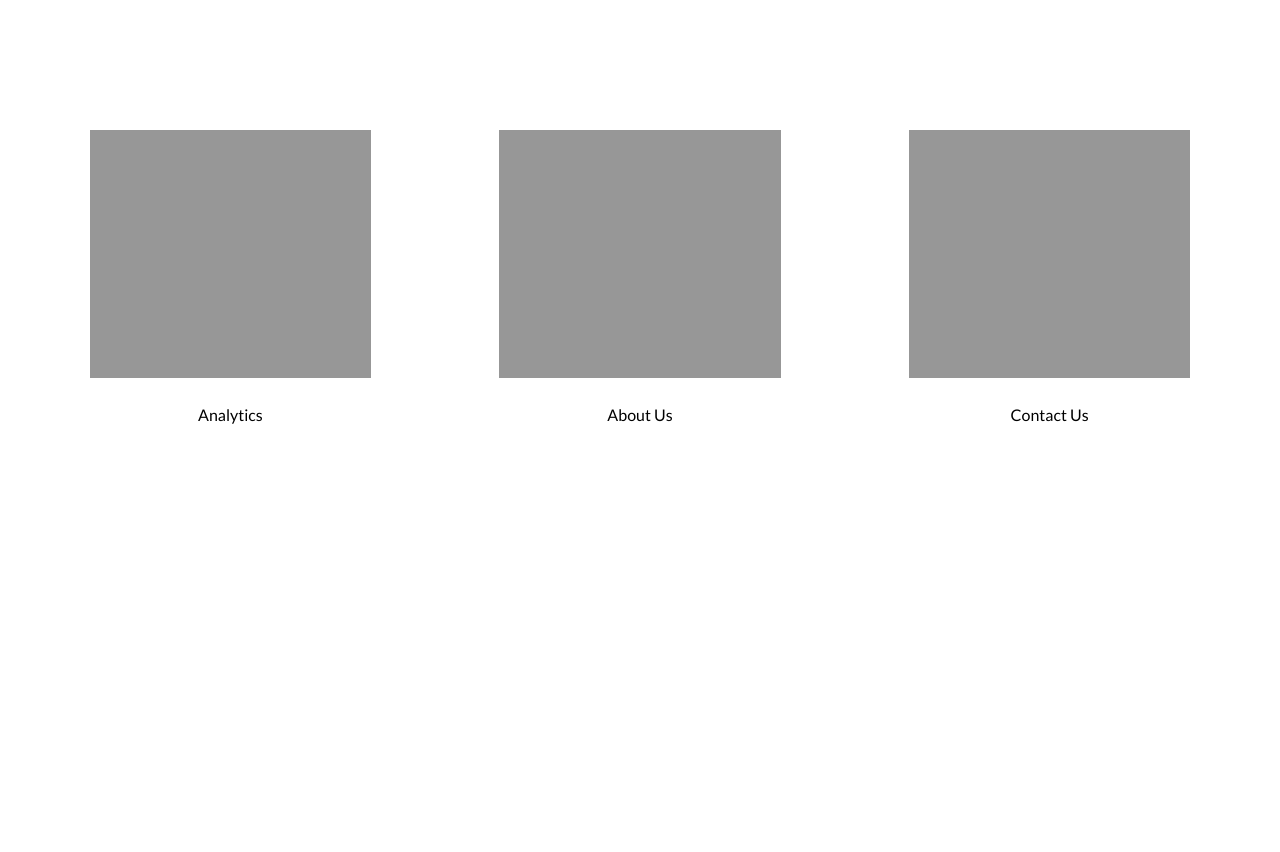
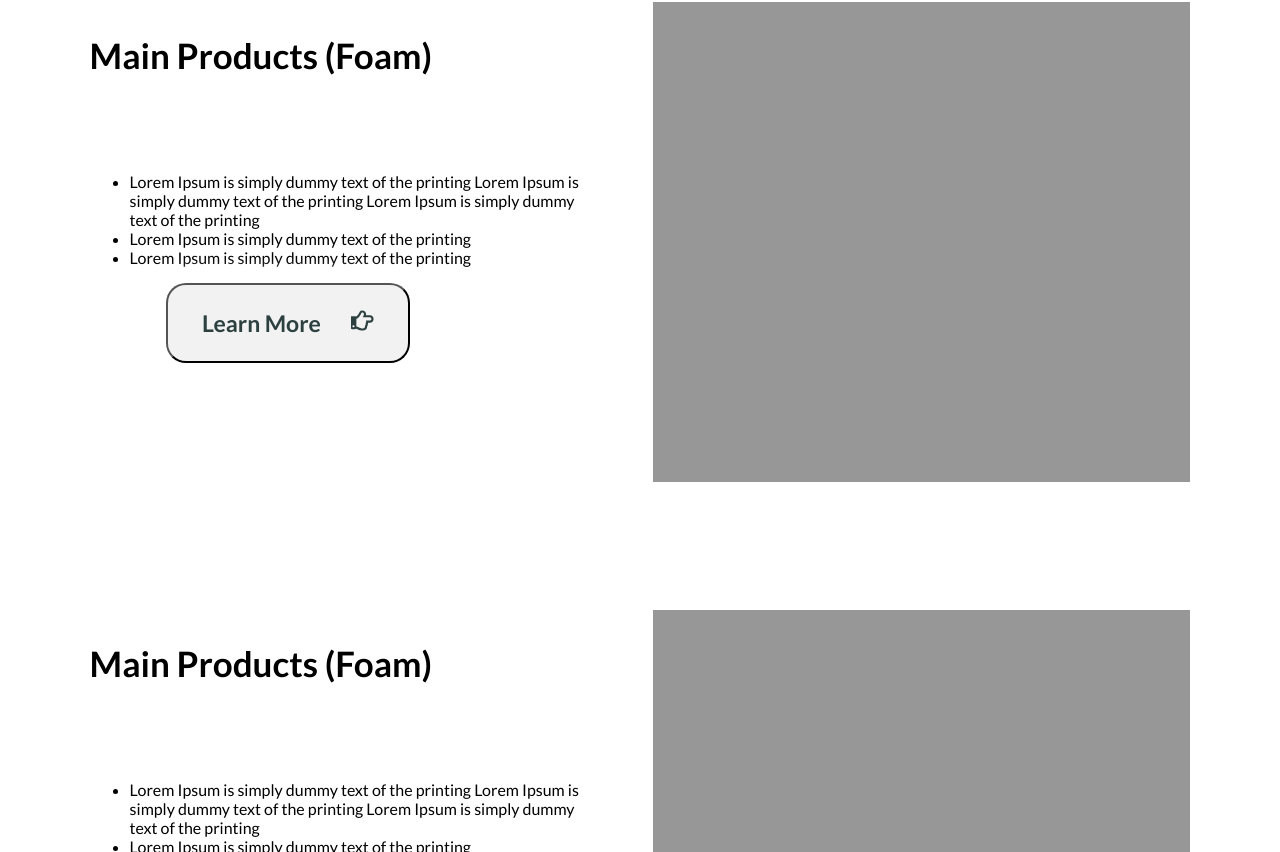
Before and after one commit to EbrahimGhanbari/cnergreen, a React (Create React App) app in the folder react-front-end/: page / in a window 1280 px wide. Shown: the part 1348-2200 px from the top of the page. Before the commit the page ends 1900 px from the top, so only its background shows below. Built offline with nearby package versions, Linux system fonts and the light colour scheme.

Commit message:
add new files

```diff
--- a/react-front-end/src/components/Main/Main.jsx
+++ b/react-front-end/src/components/Main/Main.jsx
@@ -3,7 +3,7 @@ import './Main.scss';
 
 import SectionOne from './SectionOne';
 import SectionGrid from './SectionGrid';
-import SectionContent from './SectionContent';
+import SectionDescrip from './SectionDescrip';
 
 function Main (props) {
 
@@ -25,7 +25,8 @@ function Main (props) {
     <div>
       <SectionOne />
       <SectionGrid gridInput = {gridInputTop} />
-      <SectionContent />
+      <SectionDescrip direction = {"left"}/>
+      <SectionDescrip direction = {"right"}/>
       <SectionGrid gridInput = {gridInputButtom} />
     </div>
   );
--- /dev/null
+++ b/react-front-end/src/components/Main/SectionDescrip.jsx
@@ -0,0 +1,34 @@
+import React from 'react';
+import './SectionDescrip.scss';
+import { FaRegHandPointRight } from 'react-icons/fa';
+
+
+
+function SectionContent ({}) {
+
+  return (
+    <div className="descripContainer">
+        <div className="descripTextContainer">
+            <div className="descripTextContainerTitle">
+                Main Products (Foam)
+            </div>
+            <div>
+              <ul>
+                <li>Lorem Ipsum is simply dummy text of the printing Lorem Ipsum is simply dummy text of the printing Lorem Ipsum is simply dummy text of the printing</li>
+                <li>Lorem Ipsum is simply dummy text of the printing</li>
+                <li>Lorem Ipsum is simply dummy text of the printing</li>
+              </ul>
+            </div>
+            <div>
+              <button className="learnMoreButtonWhite">Learn More <FaRegHandPointRight id="learnMoreIcon" /></button>
+            </div>
+        </div>
+        <div className="descripImg">
+
+        </div>
+    </div>
+  );
+
+}
+
+export default SectionContent;
--- /dev/null
+++ b/react-front-end/src/components/Main/SectionDescrip.scss
@@ -0,0 +1,28 @@
+@import '../../styles/variables.scss';
+
+
+.gridContainer{
+    padding-top: 16vh;
+    padding-bottom: 16vh;
+    padding-left: 7vw;
+    padding-right: 7vw;
+
+    display: flex;
+    flex-direction: row;
+    justify-content: space-between;
+}
+
+.imgGrid{
+    width: 22vw;
+    height: 31vh;
+    background-color: $base-color;
+}
+
+.gridItemText{
+    display: flex;
+    justify-content: center;
+    padding-top: 3.4vh;
+
+    font-family: $title-font;
+    font-weight: 400;
+}
--- a/react-front-end/src/components/Main/SectionGrid.scss
+++ b/react-front-end/src/components/Main/SectionGrid.scss
@@ -1,28 +1,59 @@
 @import '../../styles/variables.scss';
 
 
-.gridContainer{
-    padding-top: 16vh;
-    padding-bottom: 16vh;
+// .gridContainer{
+//     padding-top: 16vh;
+//     padding-bottom: 16vh;
+//     padding-left: 7vw;
+//     padding-right: 7vw;
+
+//     display: flex;
+//     flex-direction: row;
+//     justify-content: space-between;
+// }
+
+.descripImg{
+    width: 42vw;
+    height: 60vh;
+    background-color: $base-color;
+}
+.descripContainer{
     padding-left: 7vw;
     padding-right: 7vw;
+    padding-bottom: 16vh;
 
     display: flex;
     flex-direction: row;
     justify-content: space-between;
+
 }
 
-.imgGrid{
-    width: 22vw;
-    height: 31vh;
-    background-color: $base-color;
+.descripTextContainer{
+    padding-top: 4vh;
+    padding-bottom: 12vh;
+    width: 40vw;
+    font-family: $title-font;
+
+}
+.descripTextContainerTitle{
+    font-weight: 700;
+    font-size: 35px;
+    padding-bottom: 10vh;
 }
 
-.gridItemText{
-    display: flex;
-    justify-content: center;
-    padding-top: 3.4vh;
+.learnMoreButtonWhite{
 
+    margin-left: 6vw;
+    border-radius: 20px;
     font-family: $title-font;
-    font-weight: 400;
+    font-weight: 700;
+    font-size: 23px;
+    width: 19vw;
+    height: 10vh;
+
+
+    color: #2D4040;
+    background: #F2F2F2 0% 0% no-repeat padding-box;
+    box-shadow: -8px -8px 18px #FFFFFF;
+
 }
```
